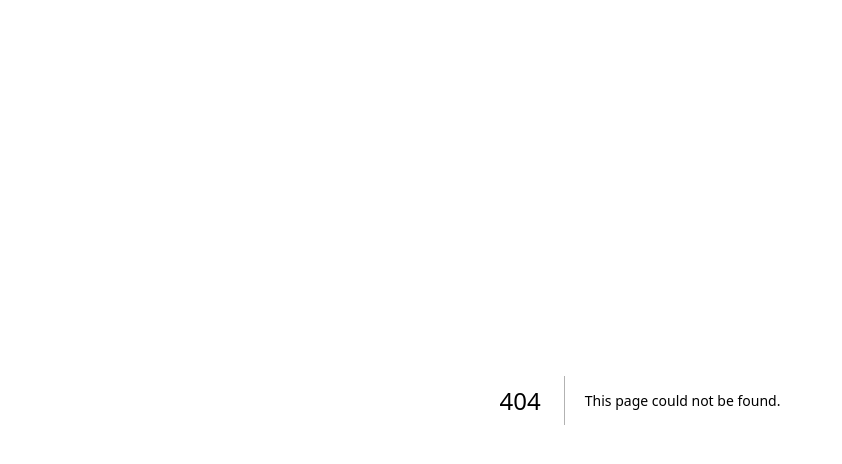
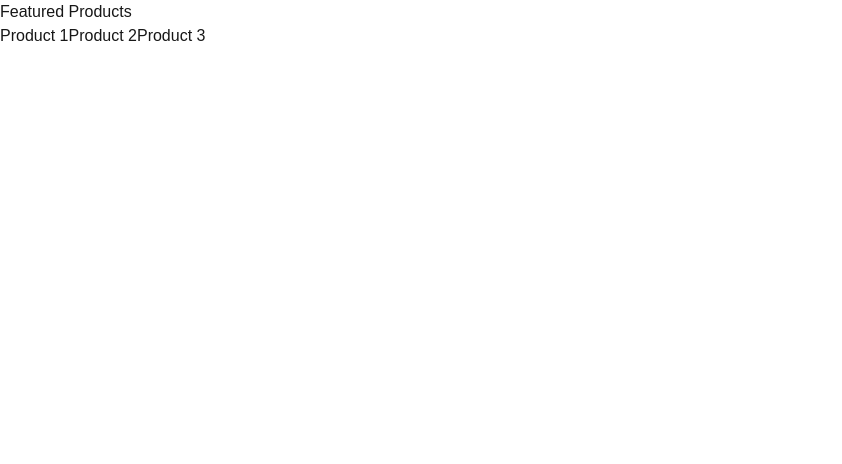
Before and after one commit to stevebiczyk/rendering-demo, a Next.js app: page /products in a window 1280 px wide. Before the commit this address had no page. Shown: the top 464 px of the page, without its empty margins (0-842 px from the left). Built offline with nearby package versions, Linux system fonts and the light colour scheme.

Commit message:
dynamic rendering + generateStaticParams

```diff
--- a/src/app/about/page.tsx
+++ b/src/app/about/page.tsx
@@ -1,6 +1,10 @@
 // This is a server component
+import { cookies } from "next/headers";
 
-export default function AboutPage() {
+export default async function AboutPage() {
+  const cookieStore = await cookies();
+  const theme = cookieStore.get("theme");
+  console.log(theme);
   console.log("About server component rendered");
   return <h1>About Page</h1>;
 }
--- /dev/null
+++ b/src/app/products/[id]/page.tsx
@@ -0,0 +1,19 @@
+export async function generateStaticParams() {
+  return [{ id: "1" }, { id: "2" }, { id: "3" }];
+}
+
+export default async function ProductPage({
+  params,
+}: {
+  params: Promise<{ id: string }>;
+}) {
+  const { id } = await params;
+  console.log("Product page server component rendered");
+  return (
+    <>
+      <h1>
+        Product {id} details rendered at {new Date().toLocaleTimeString()}
+      </h1>
+    </>
+  );
+}
--- /dev/null
+++ b/src/app/products/page.tsx
@@ -0,0 +1,12 @@
+import Link from "next/link";
+
+export default function ProductsPage() {
+  return (
+    <>
+      <h1>Featured Products</h1>
+      <Link href="/products/1">Product 1</Link>
+      <Link href="/products/2">Product 2</Link>
+      <Link href="/products/3">Product 3</Link>
+    </>
+  );
+}
```
